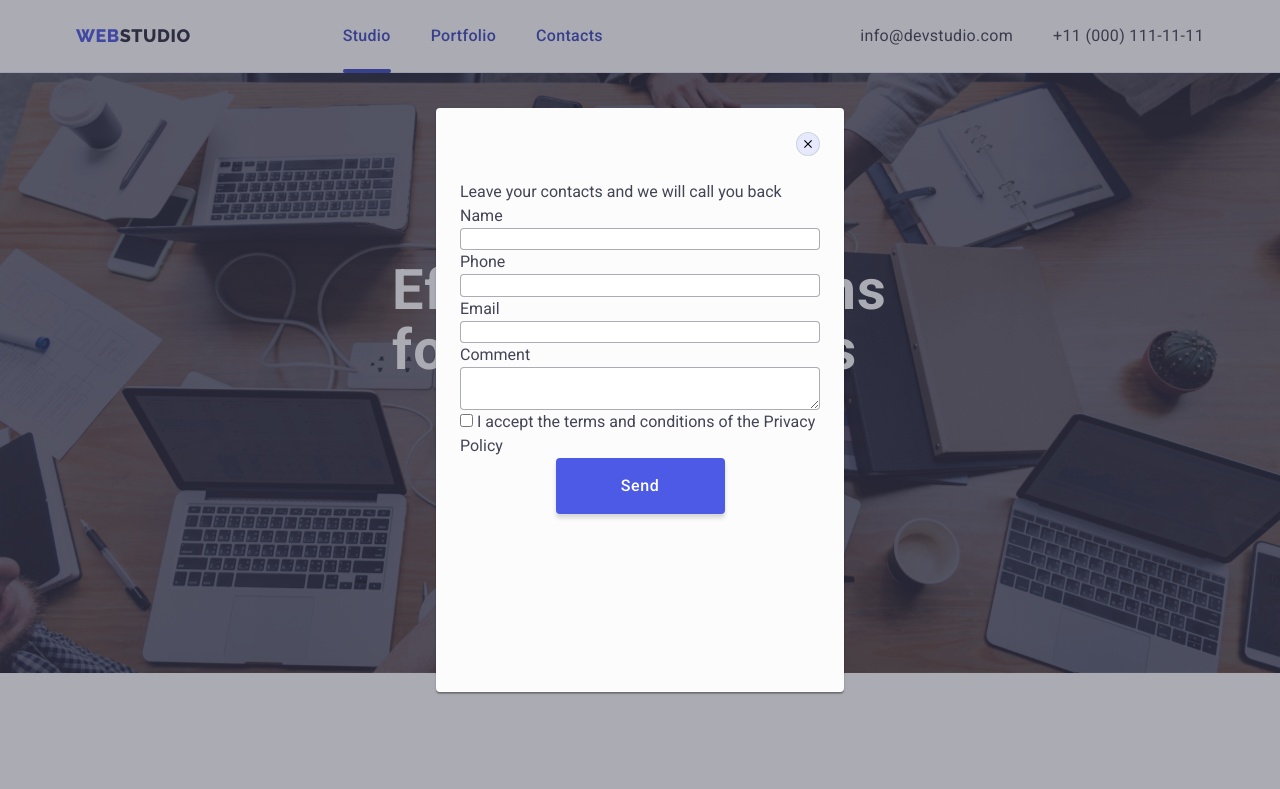
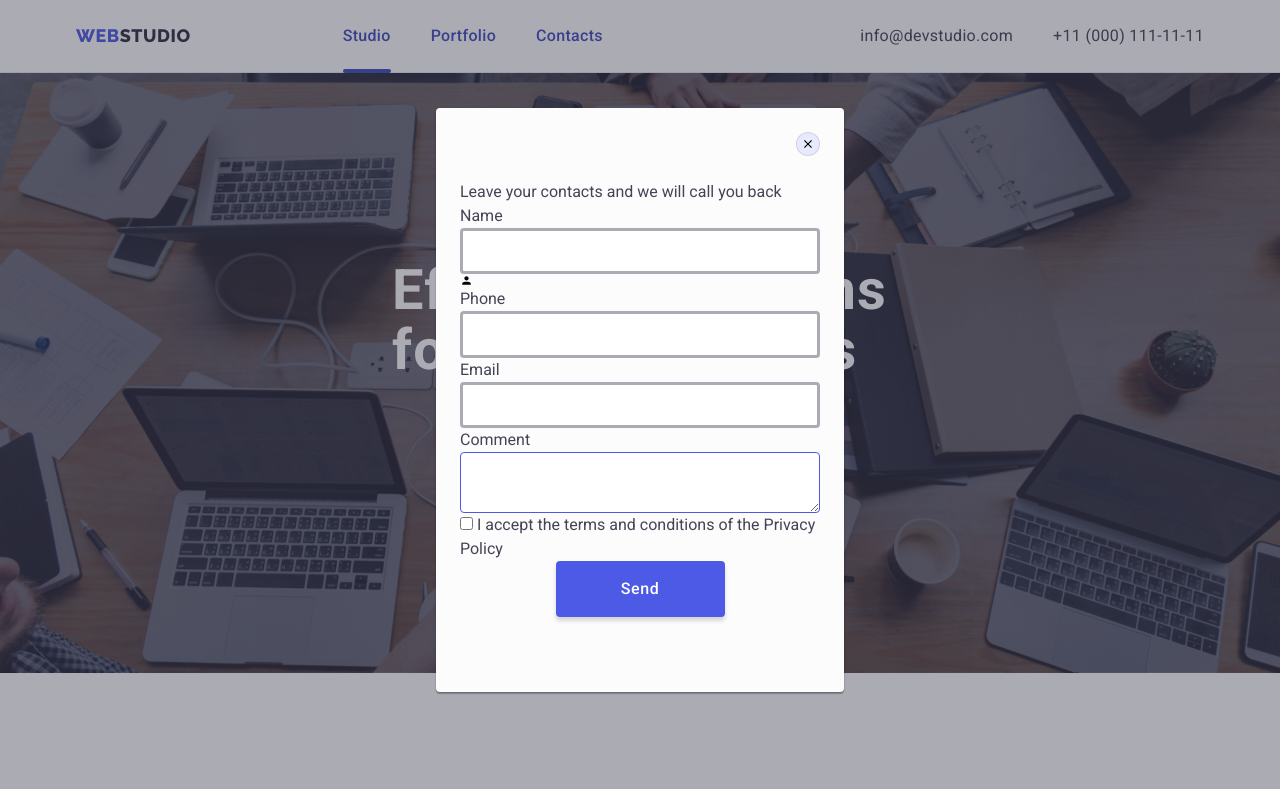
Before and after one commit to ledavto/goit-markup-hw-05, a plain HTML site: page index.html in a window 1280 px wide. Both pictures are taken after a click on the button "Order Service". Shown: the top 789 px of the page. Drawn offline with nearby package versions, Linux system fonts and the light colour scheme.

Commit message:
work over

```diff
--- a/css/style.css
+++ b/css/style.css
@@ -745,8 +745,14 @@ body {
 }
 .modal-text {
   width: 100%;
-  border: 1px solid rgba(46, 47, 66, 0.4);
+  border: 3px solid rgba(46, 47, 66, 0.4);
   border-radius: 4px;
+  padding: 11px 0px 11px 38px;
+}
+
+.modal-text:placeholder-shown {
+  /* position: relative; */
+  border: 1px solid #4D5AE5;
 }
 
 .modal-button {
@@ -755,3 +761,14 @@ body {
   min-width: 169px;
   transition: background-color 250ms cubic-bezier(0.4, 0, 0.2, 1);
 }
+
+.icon-modal::after {
+  content: "";
+  position: absolute;
+ /* height: 4px;
+  width: 100%;
+   background: #404bbf;
+  border-radius: 2px; */
+  left: 15px;
+  top: 15px;
+}
--- a/index.html
+++ b/index.html
@@ -433,6 +433,9 @@
           <label class="modal-label name" for="">
             Name
             <input class="modal-text name" height="40" type="text" />
+            <svg class="icon-modal" height="13" width="13">
+              <use href="./images/icons.svg#icon-person"></use>
+            </svg>
           </label>
           <label class="modal-label phone" for="">
             Phone
```
